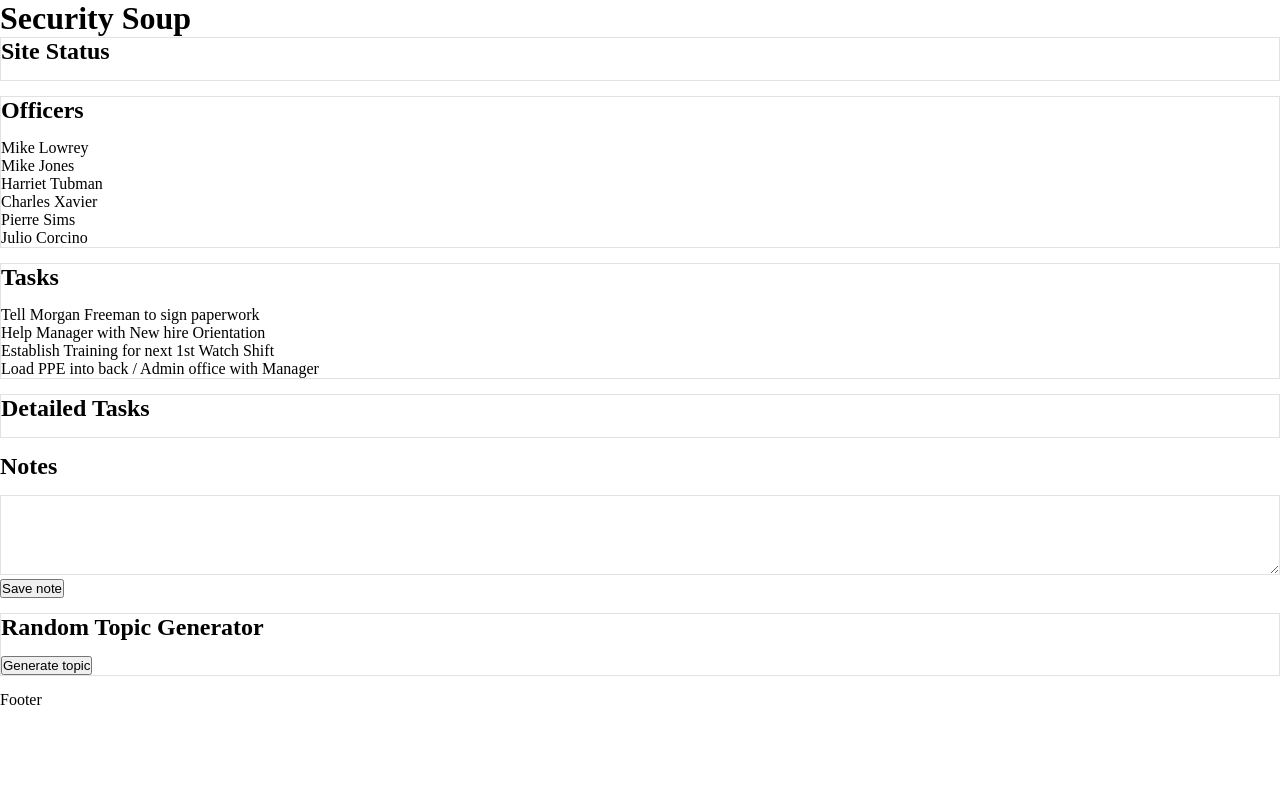
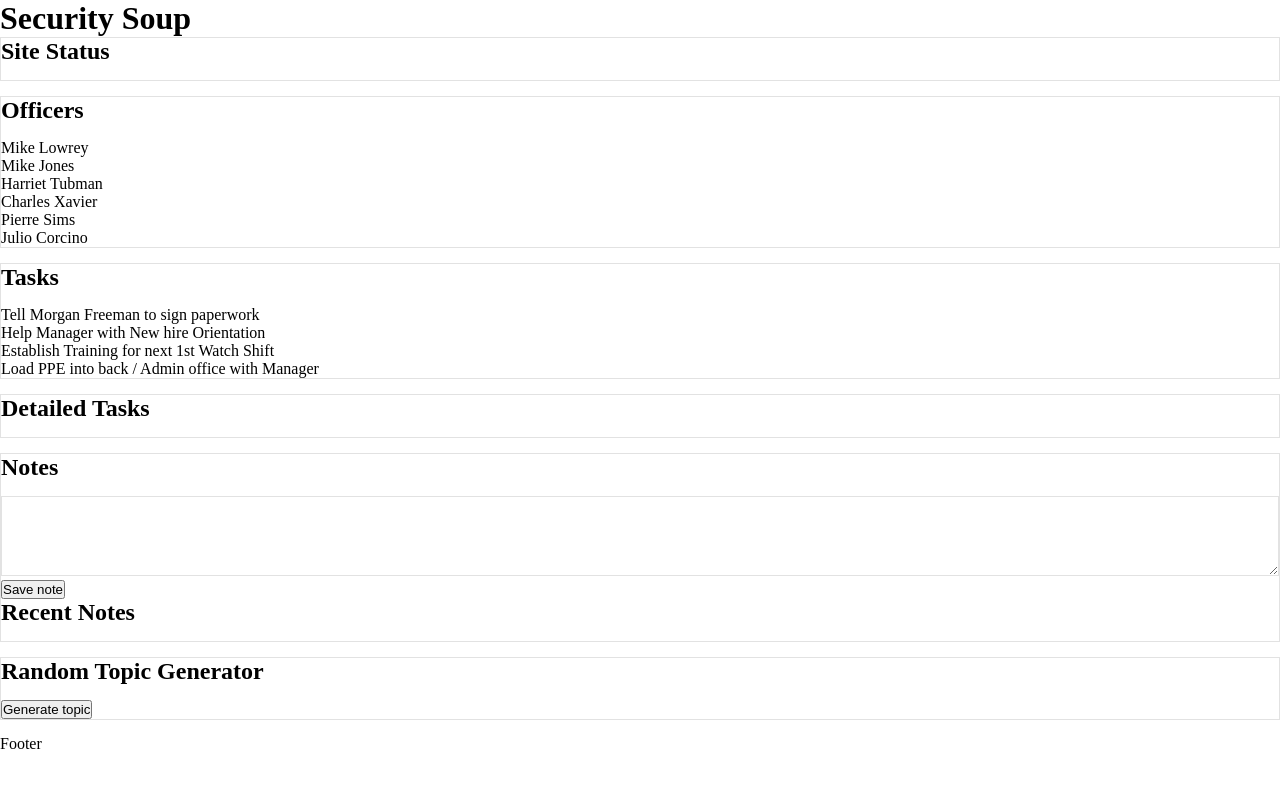
Before and after one commit to chrisvneal/security-soup, a React (Create React App) app: page / in a window 1280 px wide. Shown: the top 788 px of the page. Built offline with nearby package versions, Linux system fonts and the light colour scheme.

Commit message:
Add RecentNotes component to Notes component

```diff
--- a/src/components/Notes.js
+++ b/src/components/Notes.js
@@ -1,11 +1,13 @@
 import React from "react";
+import RecentNotes from "./RecentNotes";
 
 const Notes = () => {
   return (
-    <section>
+    <section className="section-border notes">
       <h2>Notes</h2>
       <textarea className="section-border note-space"></textarea>
       <button>Save note</button>
+      <RecentNotes />
     </section>
   );
 };
--- a/src/components/RecentNotes.js
+++ b/src/components/RecentNotes.js
@@ -2,9 +2,9 @@ import React from "react";
 
 const RecentNotes = () => {
   return (
-    <section className="section-border recent-notes">
+    <div className="recent-notes">
       <h2>Recent Notes</h2>
-    </section>
+    </div>
   );
 };
 
```
